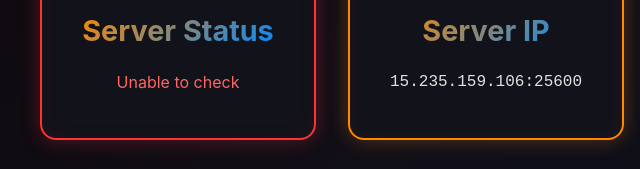
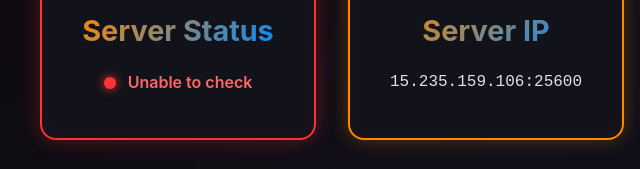
Before and after one commit to RunningOnChocolateMilk/outcastsmp, a website: page public/index.html in a window 1280 px wide. Shown: the part 1157-1326 px from the top of the page, 0-640 px from the left. Drawn offline with Linux system fonts and the light colour scheme; no server answers.

Commit message:
Add CSS styles for server status widget animations

```diff
--- a/public/styles.css
+++ b/public/styles.css
@@ -378,6 +378,60 @@ body::before {
         0 0 60px rgba(255, 51, 51, 0.4),
         0 0 80px rgba(0, 136, 255, 0.3);
     border-color: var(--red);
+}
+
+.server-status-card {
+    position: relative;
+}
+
+.status-loading,
+.status-online,
+.status-offline {
+    display: flex;
+    align-items: center;
+    gap: 0.75rem;
+    font-weight: 600;
+    justify-content: center;
+}
+
+.status-indicator {
+    width: 12px;
+    height: 12px;
+    border-radius: 50%;
+    display: inline-block;
+    animation: pulse 2s ease-in-out infinite;
+}
+
+.status-checking {
+    background: var(--orange);
+}
+
+.status-online-indicator {
+    background: #00FF00;
+    box-shadow: 0 0 10px #00FF00;
+    animation: pulse-green 2s ease-in-out infinite;
+}
+
+.status-offline-indicator {
+    background: var(--red);
+    box-shadow: 0 0 10px var(--red);
+    animation: none;
+}
+
+@keyframes pulse {
+    0%, 100% { opacity: 1; }
+    50% { opacity: 0.5; }
+}
+
+@keyframes pulse-green {
+    0%, 100% {
+        opacity: 1;
+        box-shadow: 0 0 10px #00FF00, 0 0 20px #00FF00;
+    }
+    50% {
+        opacity: 0.7;
+        box-shadow: 0 0 5px #00FF00, 0 0 10px #00FF00;
+    }
 }
 
 .info-card h3 {
```
